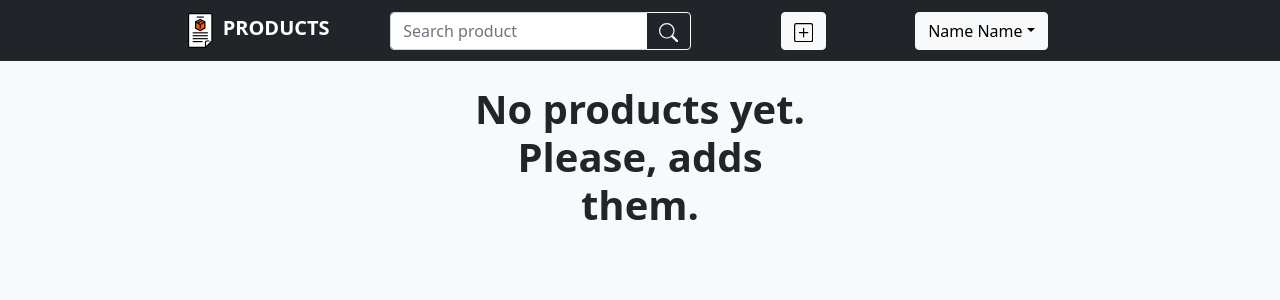
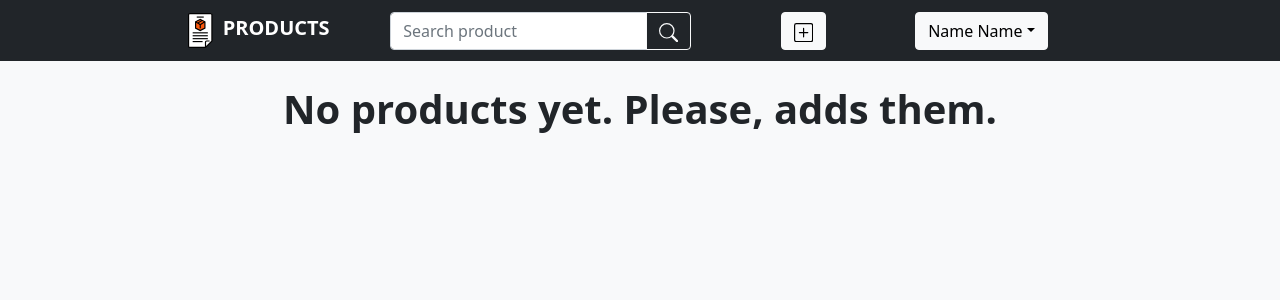
Before and after one commit to teneons/product-list-pro, a React (Create React App) app: page / in a window 1280 px wide. Shown: the top 300 px of the page. Built offline with nearby package versions, Linux system fonts and the light colour scheme.

Commit message:
fix image `no product` label, corrected main grid

```diff
--- a/src/components/MainContainer/MainContainer.js
+++ b/src/components/MainContainer/MainContainer.js
@@ -27,7 +27,7 @@ class MainContainer extends Component {
 
     //checks at empty
     if(this.props.productState.length === 0) {
-      outContent = <span className='display-6 text-center fw-bold f-gray'>No products yet. Please, adds them.</span>
+      outContent = <h1 className='text-center fw-bold f-gray'>No products yet. Please, adds them.</h1>
     } else {
       outContent = this.props.productState.map((item) =>
         <div className="card col-5 col-sm-3 m-1 shadow" style={{ width: '18rem' }} key={item.id}>
@@ -50,7 +50,7 @@ class MainContainer extends Component {
 
     return (
       <div className='container-flued d-flex justify-content-center pt-4 bg-light' style={{height: 'calc(100vh - 3.813em)'}} >
-        <div className='d-flex justify-content-around row row-cols-3 col-12 col-sm-10' style={{position: 'absolute'}}>
+        <div className='d-flex justify-content-around row row-col-3 col-11 col-md-10 col-lg-9' style={{position: 'absolute'}}>
           {outContent}
         </div>
       </div>
```
